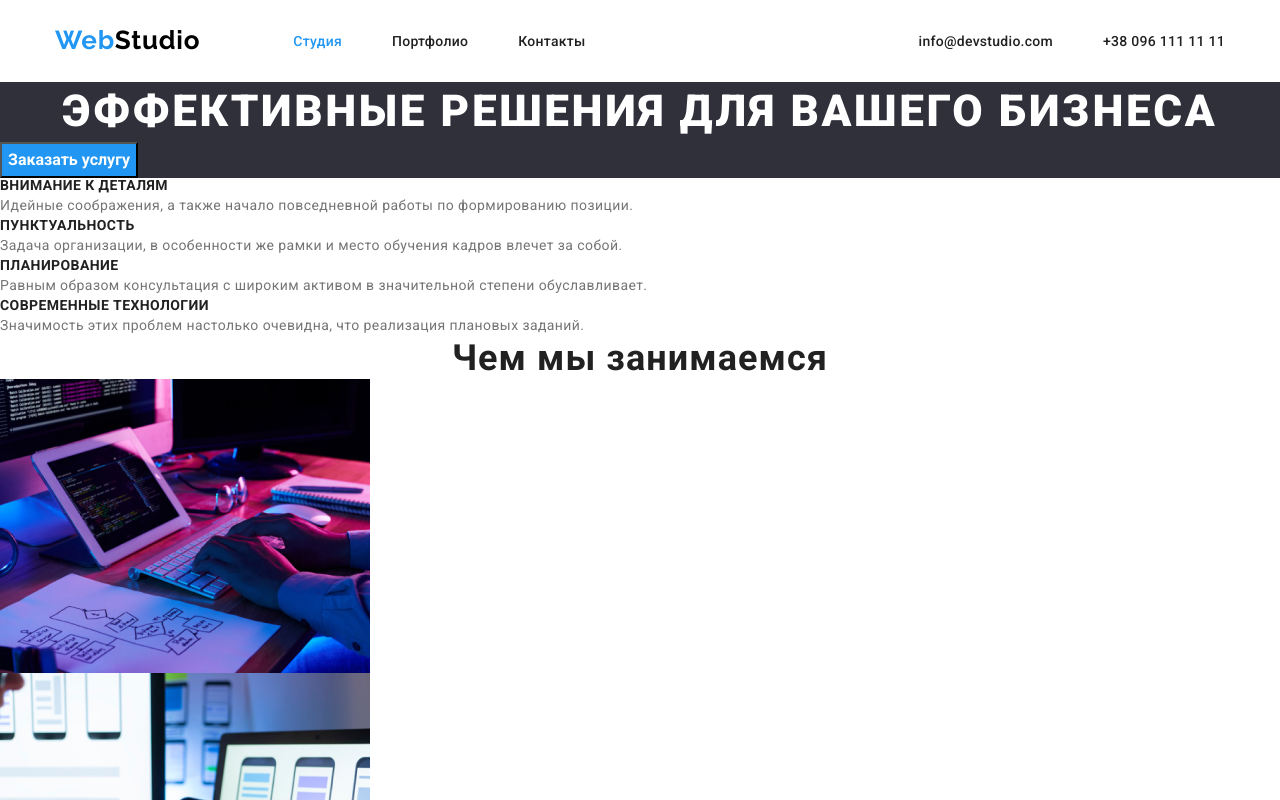
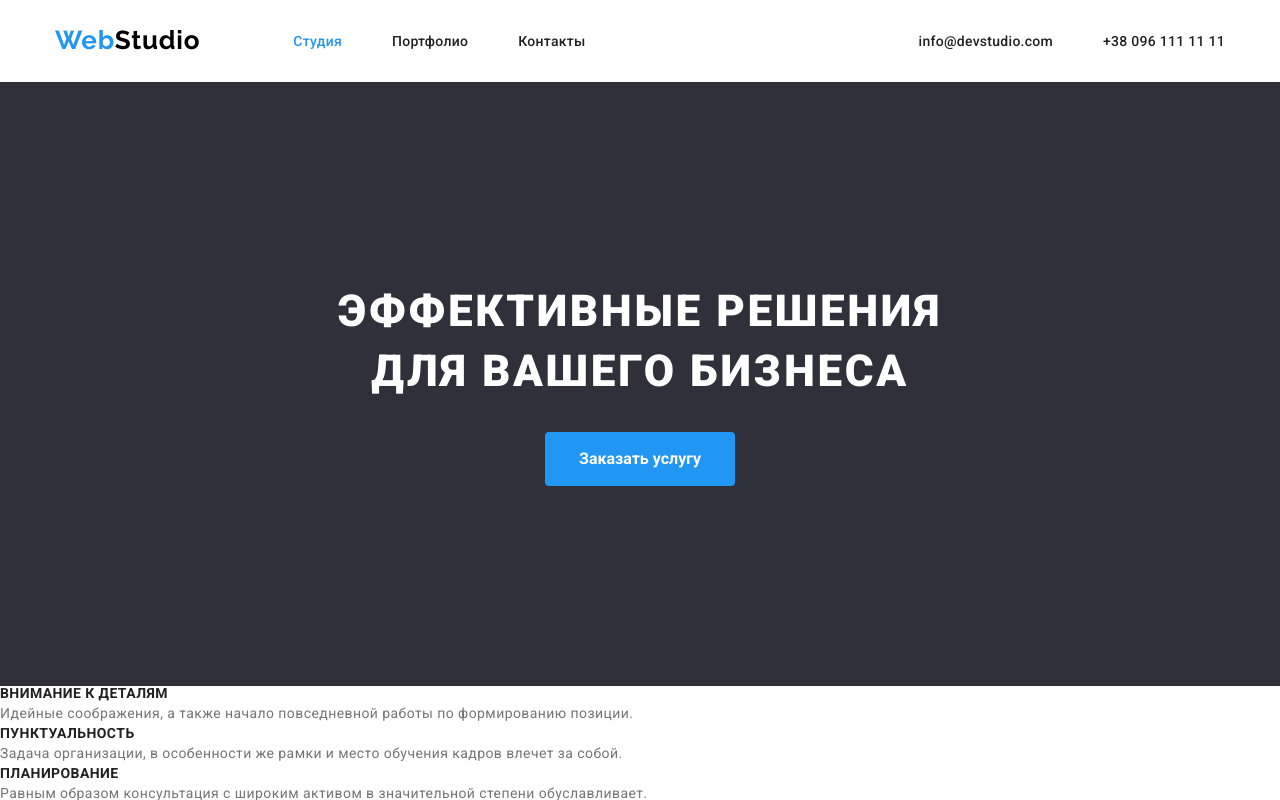
Before and after one commit to Dikolesov/goit-markup-hw-03, a plain HTML site: page index.html in a window 1280 px wide. Shown: the top 800 px of the page. Drawn offline with nearby package versions, Linux system fonts and the light colour scheme.

Commit message:
Добавляет позиционирование секции герой

```diff
--- a/index.html
+++ b/index.html
@@ -56,9 +56,15 @@
     </header>
 
     <!-- герой -->
+
     <section class="hero">
-      <h1 class="hero-title">Эффективные решения для вашего бизнеса</h1>
-      <button type="button" class="hero-btn">Заказать услугу</button>
+      <div class="container">
+        <h1 class="hero-title">
+          Эффективные решения <br />
+          для вашего бизнеса
+        </h1>
+        <button type="button" class="hero-btn">Заказать услугу</button>
+      </div>
     </section>
 
     <!-- особенности -->
--- a/styles/styles.css
+++ b/styles/styles.css
@@ -177,19 +177,27 @@ header address {
 /* ================ header END ================ */
 
 /* ================ HERO ================ */
+
 .hero {
   background-color: var(--second-bgc);
+  text-align: center;
 }
+.hero .container {
+  padding-top: 200px;
+  padding-bottom: 200px;
+}
+
 .hero-title {
   font-family: Roboto, sans-serif;
   font-style: normal;
   font-weight: 900;
   font-size: 44px;
   line-height: 1.36;
-  text-align: center;
   letter-spacing: 0.06em;
   text-transform: uppercase;
   color: #ffffff;
+  margin: 0 auto 30px;
+  width: 696px;
 }
 
 .hero-btn {
@@ -200,6 +208,9 @@ header address {
   line-height: 1.87;
   color: #ffffff;
   background-color: var(--accent-color);
+  padding: 10px 32px;
+  border-radius: 4px;
+  border-color: transparent;
 }
 
 /* ================ HERO END ================ */
```
Also changed, not shown: portfolio.html (+13 -7 lines).
